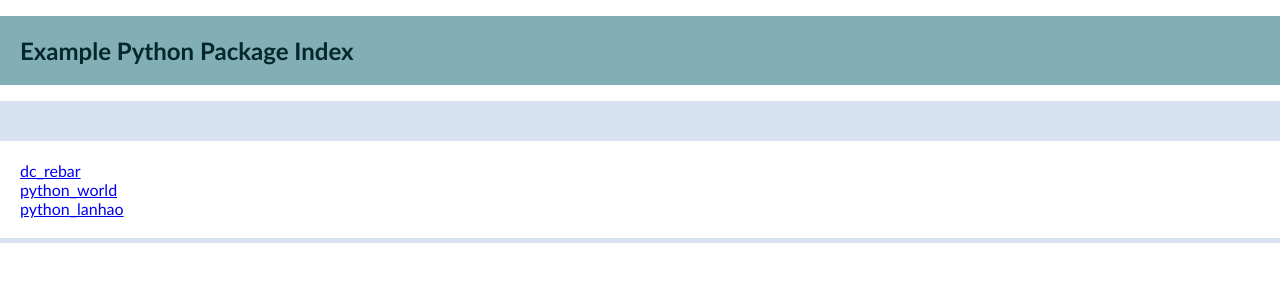
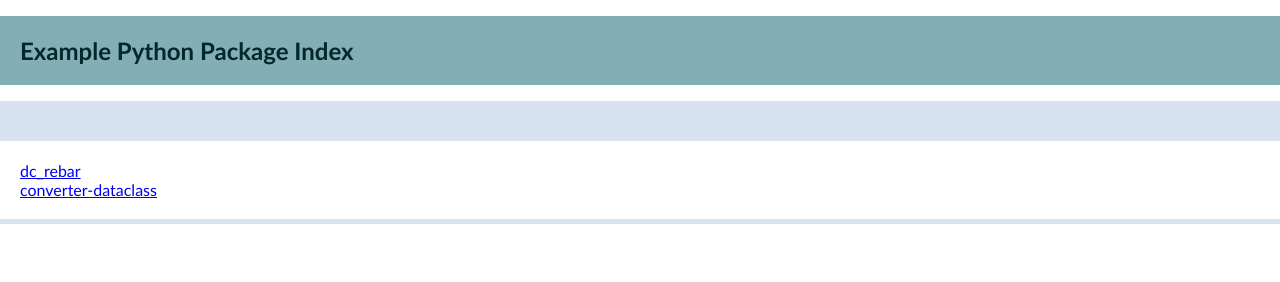
Before and after one commit to IBLofCQU/LBLofCQU.github.io, a plain HTML site: page index.html in a window 1280 px wide. Shown: the top 282 px of the page. Drawn offline with Linux system fonts and the light colour scheme.

Commit message:
docs(add): 初始化供测试

```diff
--- a/index.html
+++ b/index.html
@@ -37,8 +37,8 @@
 </section>
 <div class="package">
     <a href="dc-rebar/">dc_rebar</a><br/>
-    <a href="python-world/">python_world</a><br/>
-    <a href="python-lanhao/">python_lanhao</a><br/>
+    <a href="converter-dataclass/">converter-dataclass</a><br/>
+
 </div>
 </body>
 </html>
```
Also changed, not shown: dc-rebar/index.html (+2 -2 lines).
